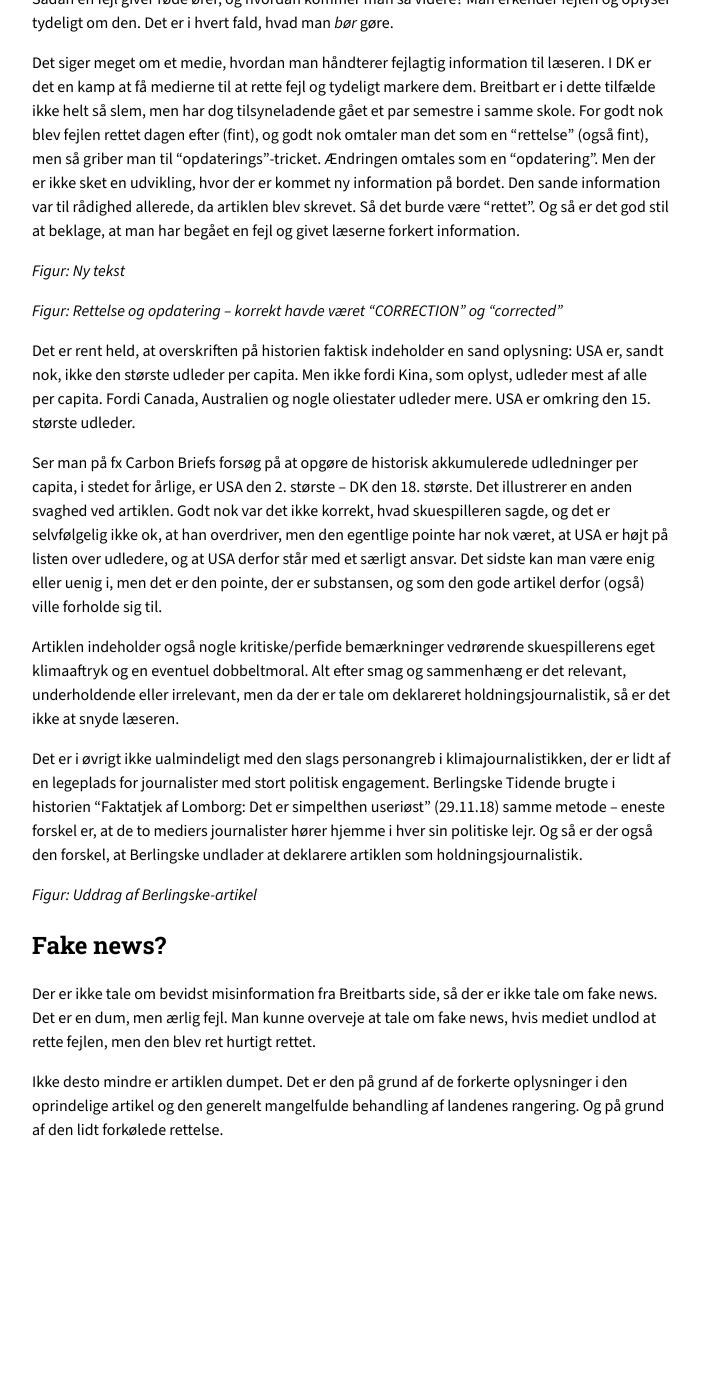
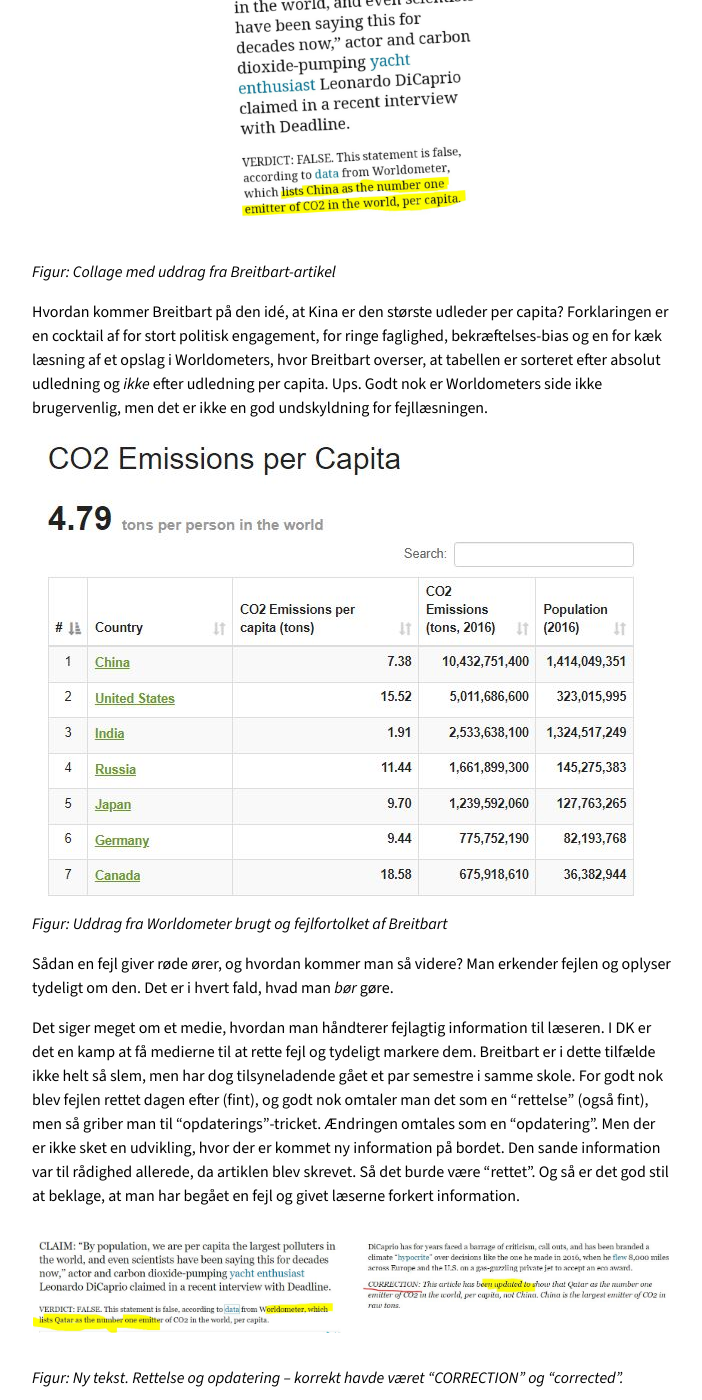
Before and after one commit to MichaelOAppel/OmJournalistik, a Jekyll site: the page built from _posts/2022-01-25-breitbart-dicaprio.md, in a window 1280 px wide and 1400 px high, scrolled down 980 px. Shown: the whole window, without its empty margins (288-990 px from the left). Built offline with Jekyll 4.4.1, drawn with Linux system fonts in a browser that asks for light colours; before the commit the page ends 2154 px from its top, so only the background shows below that.

Commit message:
Update 2022-01-25-breitbart-dicaprio.md

```diff
--- a/_posts/2022-01-25-breitbart-dicaprio.md
+++ b/_posts/2022-01-25-breitbart-dicaprio.md
@@ -7,7 +7,6 @@ artikel_dato: 2022-01-18
 anmeldt: 2022-01-25
 ---
 
-**[{{ page.karakter }}]** {{ page.medie }}
 Artikel: {{ page.artikel_dato | date: "%d.%m.%Y" }} · Anmeldt: {{ page.anmeldt | date: "%d.%m.%Y" }}
 
 Breitbart er et amerikansk netmedie, der publicerer holdningsbaseret journalistik. Holdningerne afspejler et mix af populisme, konservatisme og libertarianisme. Det er, for nogle emner, en umage *threesome* – det er fx svært at forene populisme og lukkede grænser på den ene side og libertarianisme og åbne grænser på den anden – men der er fælles opfattelser, og hvor de er uforenelige foretrækker redaktionen for tiden tilsyneladende en populisme lidt a la Trump.
@@ -18,9 +17,13 @@ Breitbart deklarerer tydeligt, at deres journalistik er holdningsdrevet. Så vid
 
 Det forsøger Breitbart ikke desto mindre i denne artikel. Mediet er engagerede modstandere af klimapolitiske tiltag og agiterer imod personer og organisationer, der plæderer for sådanne tiltag. I den her artikel leder det til en påstand om, at det ikke er USA, der er verdens største per capita-udleder, men Kina! Håbet er, formodentlig, at man dermed kan imødegå argumenter for et mere ambitiøst amerikansk reduktionsmål.
 
+![Collage med uddrag fra Breitbart-artikel]({{ '/assets/figures/breitbart-1.jpg' | relative_url }})
+
 *Figur: Collage med uddrag fra Breitbart-artikel*
 
 Hvordan kommer Breitbart på den idé, at Kina er den største udleder per capita? Forklaringen er en cocktail af for stort politisk engagement, for ringe faglighed, bekræftelses-bias og en for kæk læsning af et opslag i Worldometers, hvor Breitbart overser, at tabellen er sorteret efter absolut udledning og *ikke* efter udledning per capita. Ups. Godt nok er Worldometers side ikke brugervenlig, men det er ikke en god undskyldning for fejllæsningen.
+
+![Uddrag fra Worldometer]({{ '/assets/figures/breitbart-2.jpg' | relative_url }})
 
 *Figur: Uddrag fra Worldometer brugt og fejlfortolket af Breitbart*
 
@@ -28,9 +31,18 @@ Sådan en fejl giver røde ører, og hvordan kommer man så videre? Man erkender
 
 Det siger meget om et medie, hvordan man håndterer fejlagtig information til læseren. I DK er det en kamp at få medierne til at rette fejl og tydeligt markere dem. Breitbart er i dette tilfælde ikke helt så slem, men har dog tilsyneladende gået et par semestre i samme skole. For godt nok blev fejlen rettet dagen efter (fint), og godt nok omtaler man det som en “rettelse” (også fint), men så griber man til “opdaterings”-tricket. Ændringen omtales som en “opdatering”. Men der er ikke sket en udvikling, hvor der er kommet ny information på bordet. Den sande information var til rådighed allerede, da artiklen blev skrevet. Så det burde være “rettet”. Og så er det god stil at beklage, at man har begået en fejl og givet læserne forkert information.
 
-*Figur: Ny tekst*
+<table style="width:100%;border-collapse:collapse;">
+  <tr>
+    <td style="width:50%;padding-right:0.5em;vertical-align:top;border:none;">
+      <img src="{{ '/assets/figures/breitbart-3a.jpg' | relative_url }}" alt="Ny tekst">
+    </td>
+    <td style="width:50%;padding-left:0.5em;vertical-align:top;border:none;">
+      <img src="{{ '/assets/figures/breitbart-3b.jpg' | relative_url }}" alt="Rettelse og opdatering">
+    </td>
+  </tr>
+</table>
 
-*Figur: Rettelse og opdatering – korrekt havde været “CORRECTION” og “corrected”*
+*Figur: Ny tekst. Rettelse og opdatering – korrekt havde været “CORRECTION” og “corrected”.*
 
 Det er rent held, at overskriften på historien faktisk indeholder en sand oplysning: USA er, sandt nok, ikke den største udleder per capita. Men ikke fordi Kina, som oplyst, udleder mest af alle per capita. Fordi Canada, Australien og nogle oliestater udleder mere. USA er omkring den 15. største udleder.
 
@@ -40,6 +52,17 @@ Artiklen indeholder også nogle kritiske/perfide bemærkninger vedrørende skues
 
 Det er i øvrigt ikke ualmindeligt med den slags personangreb i klimajournalistikken, der er lidt af en legeplads for journalister med stort politisk engagement. Berlingske Tidende brugte i historien “Faktatjek af Lomborg: Det er simpelthen useriøst” (29.11.18) samme metode – eneste forskel er, at de to mediers journalister hører hjemme i hver sin politiske lejr. Og så er der også den forskel, at Berlingske undlader at deklarere artiklen som holdningsjournalistik.
 
+<table style="width:100%;border-collapse:collapse;">
+  <tr>
+    <td style="width:50%;padding-right:0.5em;vertical-align:top;border:none;">
+      <img src="{{ '/assets/figures/breitbart-4a.jpg' | relative_url }}" alt="Berlingske-uddrag">
+    </td>
+    <td style="width:50%;padding-left:0.5em;vertical-align:top;border:none;">
+      <img src="{{ '/assets/figures/breitbart-4b.jpg' | relative_url }}" alt="Berlingske-uddrag">
+    </td>
+  </tr>
+</table>
+
 *Figur: Uddrag af Berlingske-artikel*
 
 ## Fake news?
```
